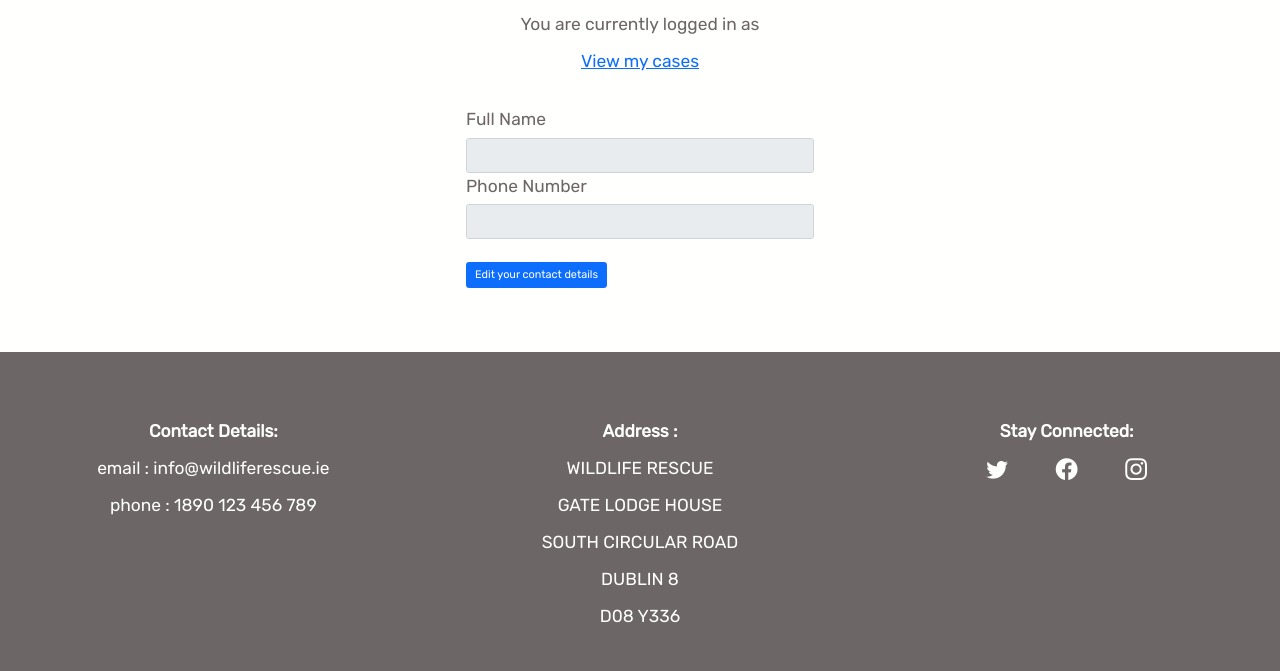
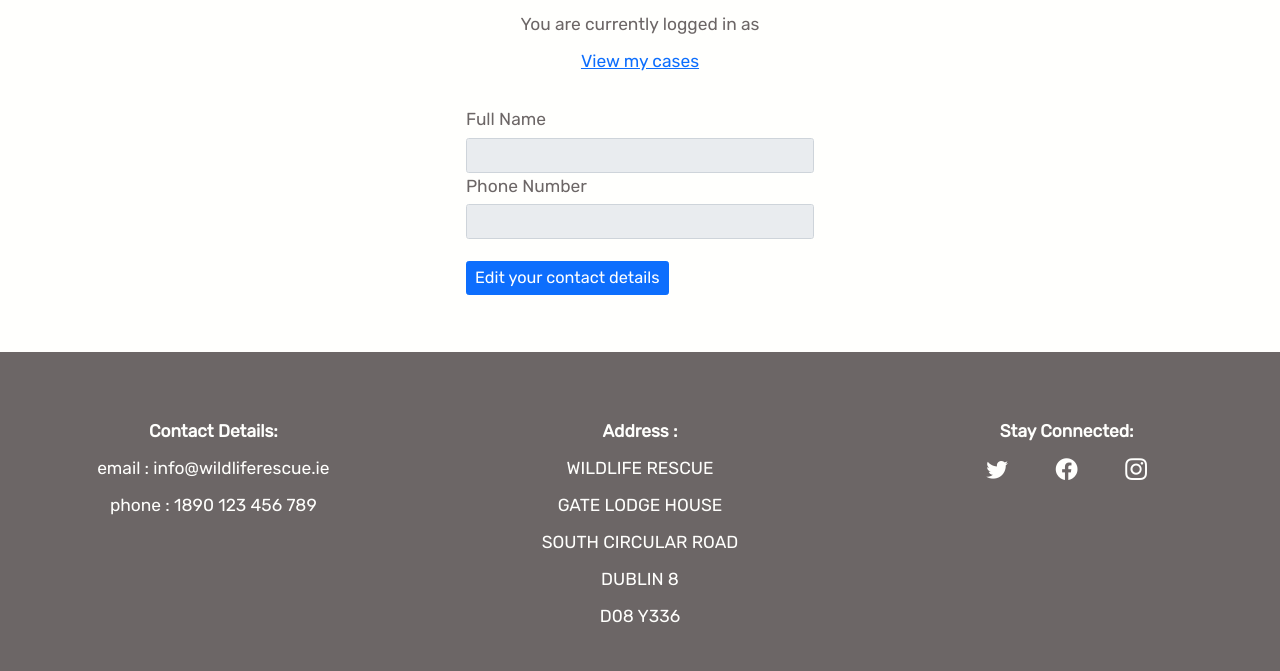
Before and after one commit to kenwals/Wildlife-Rescue, a Flask app: template templates/profile.html in a window 1280 px wide. Shown: the part 48-719 px from the top of the page. Run offline with Flask 2, Linux system fonts and the light colour scheme; the template is opened without the code that fills it, so the values that code supplies are empty; some libraries are stand-ins or nearby versions.

Commit message:
style increase font size on buttons

```diff
--- a/templates/profile.html
+++ b/templates/profile.html
@@ -24,11 +24,11 @@
         <input type="text" class="form-control fs-4" id="inputAddress" name="phone" value="{{ phone }}">
     </div>
     <div class="mt-3">
-        <button id="updateProfileBtn"" type="submit" class="btn btn-success visually-hidden">Update your contact details</button>
+        <button id="updateProfileBtn"" type="submit" class="btn btn-success visually-hidden fs-4">Update your contact details</button>
     </div>
     </fieldset>
     <div class="mb-3">
-        <button id="editProfileBtn"" type="button" class="btn btn-primary">Edit your contact details</button>
+        <button id="editProfileBtn"" type="button" class="btn btn-primary fs-4">Edit your contact details</button>
     </div>
 
 </form>
```
